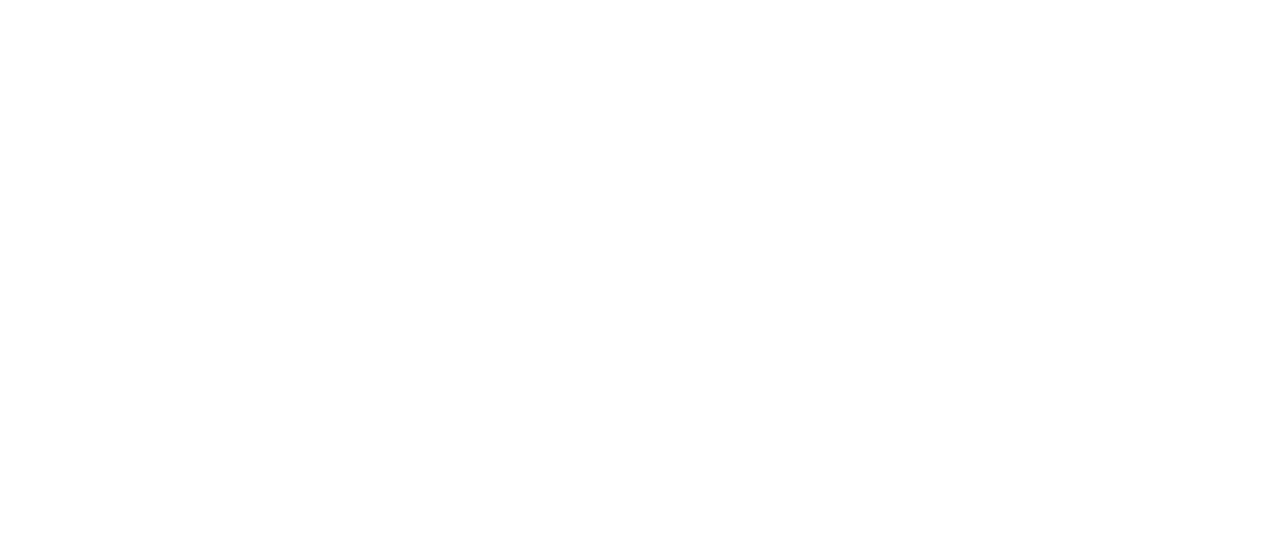
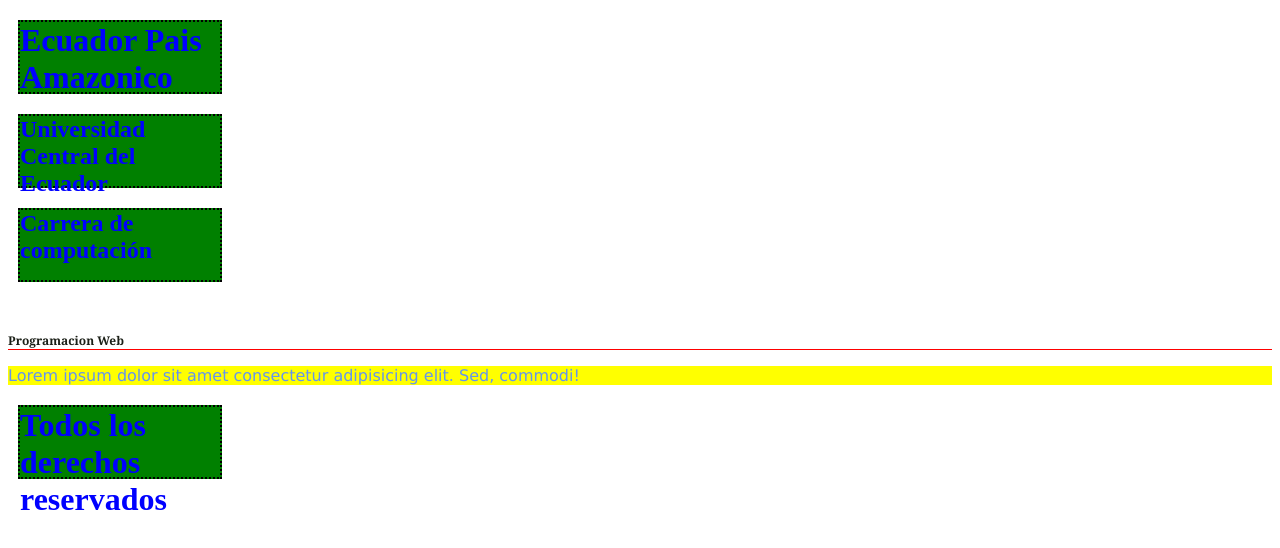
Before and after one commit to JordiFPA/pw_unidad1_jp, a plain HTML site: page pw_unidad1_jp/pages/estilosinterno.html in a window 1280 px wide. Drawn offline with Linux system fonts and the light colour scheme.

Commit message:
Taller 4

```diff
--- /dev/null
+++ b/pw_unidad1_jp/CSS/estilos.css
@@ -0,0 +1,15 @@
+h1 {
+    color: blue;
+    background-color: yellow;
+    font-family: Verdana, Geneva, Tahoma, sans-serif;
+}
+
+h2 {
+    color: #1b1f17;
+    font-family: Georgia, 'Times New Roman', Times, serif;
+    font-size: 12px;
+    margin-top: 50px;
+    margin-bottom: 10px;
+    border-bottom:solid  red 1px;
+
+}
--- a/pw_unidad1_jp/pages/estilosinterno.html
+++ b/pw_unidad1_jp/pages/estilosinterno.html
@@ -5,20 +5,55 @@
     <meta charset="UTF-8">
     <meta name="viewport" content="width=device-width, initial-scale=1.0">
     <title>Document</title>
+    <style>
+        h1 {
+            color: blue;
+            background-color: green;
+            padding: 20px, 10 px, 40px, 5 px;
+            width: 200px;
+            height: 70px;
+            border: dotted black 2px;
+            margin: 20px 10px;
+
+        }
+
+        h2 {
+            color: #1b1f17;
+            font-family: Georgia, 'Times New Roman', Times, serif;
+            font-size: 12px;
+            margin-top: 50px;
+            margin-bottom: 10px;
+            border-bottom:solid  red 1px;
+
+        }
+
+        p {
+            font-family: 'Lucida Sans', 'Lucida Sans Regular', 'Lucida Grande', 'Lucida Sans Unicode', Geneva, Verdana, sans-serif;
+            color: cornflowerblue;
+            background: yellow;
+        }
+
+    </style>
 </head>
 
 <body>
     <header> <!-- cabecera-->
+        <h1> Ecuador Pais Amazonico </h1>
     </header>
     <nav></nav> <!-- barra de navegacion -->
     <section> <!-- Informacion principal, ES UN CONTENEDOR-->
+        <h1>Universidad Central del Ecuador </h1>
+        <h1>Carrera de computación </h1>
+        <h2>Programacion Web</h2>
+        <p> Lorem ipsum dolor sit amet consectetur adipisicing elit. Sed, commodi!</p>
     </section>
 
     <aside></aside> <!-- barra lateral-->
 
     <footer><!-- Pie de pagina -->
-
+        <h1>Todos los derechos reservados </h1>
     </footer>
 
 </body>
+
 </html>
```
Also changed, not shown: pw_unidad1_jp/pages/estilosenliena.html (+1 -1 lines), pw_unidad1_jp/pages/estilosexterno.html (+6 -0 lines), pw_unidad1_jp/CSS/estilos2.css (added).
